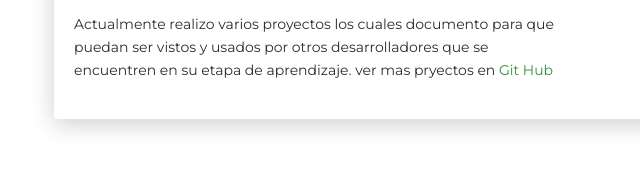
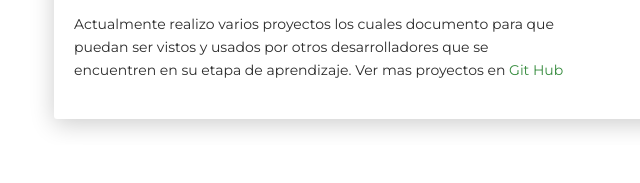
Before and after one commit to jeyfredc/Portafolio, a plain HTML site: page index.html in a window 1280 px wide. Shown: the part 760-943 px from the top of the page, 31-671 px from the left. Drawn offline with Linux system fonts and the light colour scheme.

Commit message:
Actualizando portafolio

```diff
--- a/index.html
+++ b/index.html
@@ -61,7 +61,7 @@
             <div class="h4 mt-0 title">Sobre mi</div>
             <p>Ingeniero industrial, estudiante autodidacta de desarrollo de software Backend y Frontend con
               conocimientos en HTML5, CSS3, JAVASCRIPT, PYTHON, PHP, JAVA, C#, GIT, GITHUB. </p>
-            <p>Actualmente realizo varios proyectos los cuales documento para que puedan ser vistos y usados por otros desarrolladores que se encuentren en su etapa de aprendizaje. ver mas pryectos en <a href="https://github.com/jeyfredc" target="_blank">Git Hub</a></p>
+            <p>Actualmente realizo varios proyectos los cuales documento para que puedan ser vistos y usados por otros desarrolladores que se encuentren en su etapa de aprendizaje. Ver mas proyectos en <a href="https://github.com/jeyfredc" target="_blank">Git Hub</a></p>
           </div>
         </div>
         <div class="col-lg-6 col-md-12">
```
